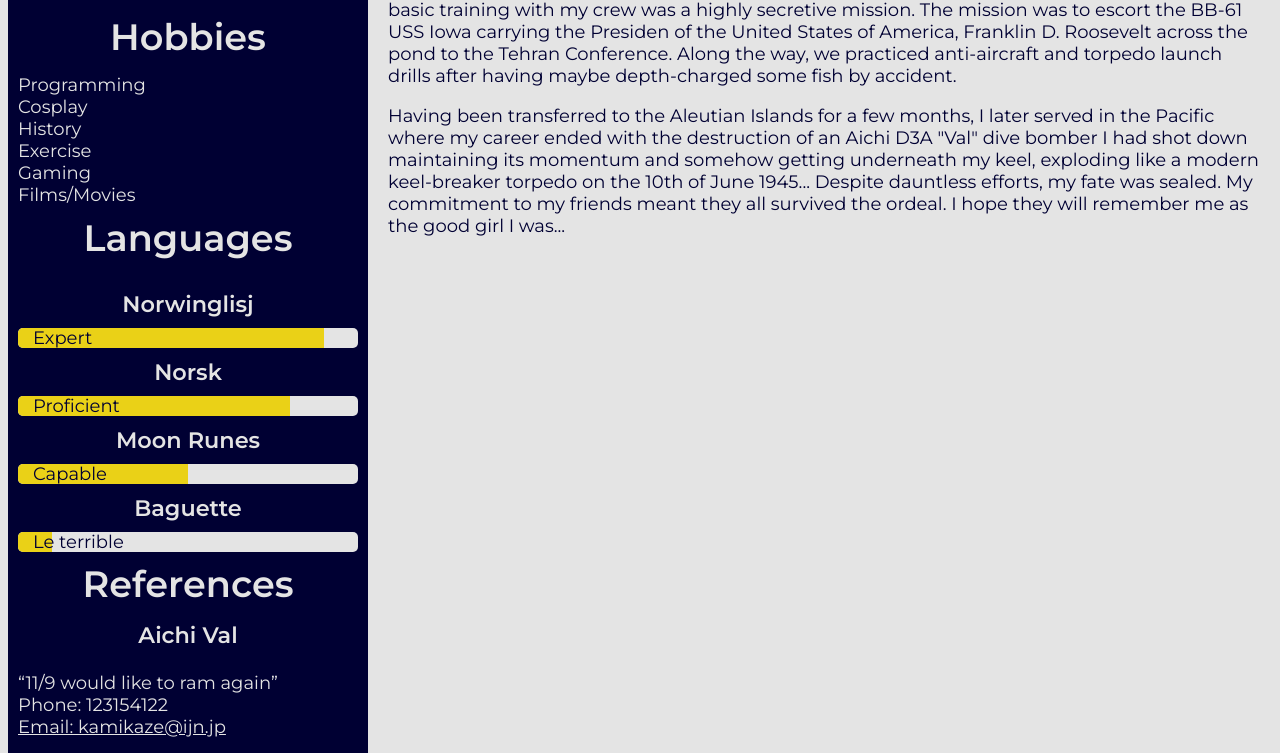
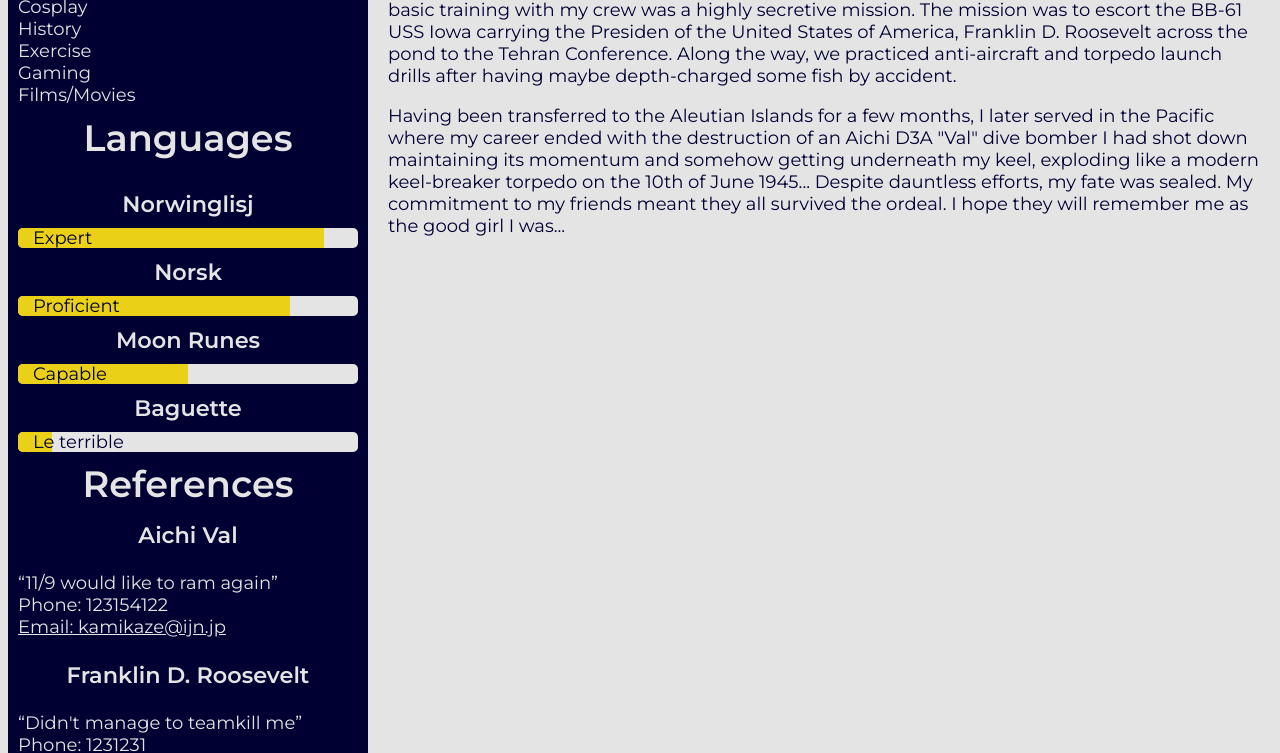
Before and after one commit to data1200-403/oblig1-simple-page, a plain HTML site: page cv.html in a window 1280 px wide. Shown: the part 724-1477 px from the top of the page. Drawn offline with Linux system fonts and the light colour scheme.

Commit message:
Update sidebar padding

```diff
--- a/css/cv.css
+++ b/css/cv.css
@@ -89,7 +89,7 @@
 	color: #e4e4e4;
 	max-width: 360px;
 	background-color: #000033;
-	padding-top: 100px;
+    padding-bottom: 20px;
 }
 
 .sidebar>h2 {
```
